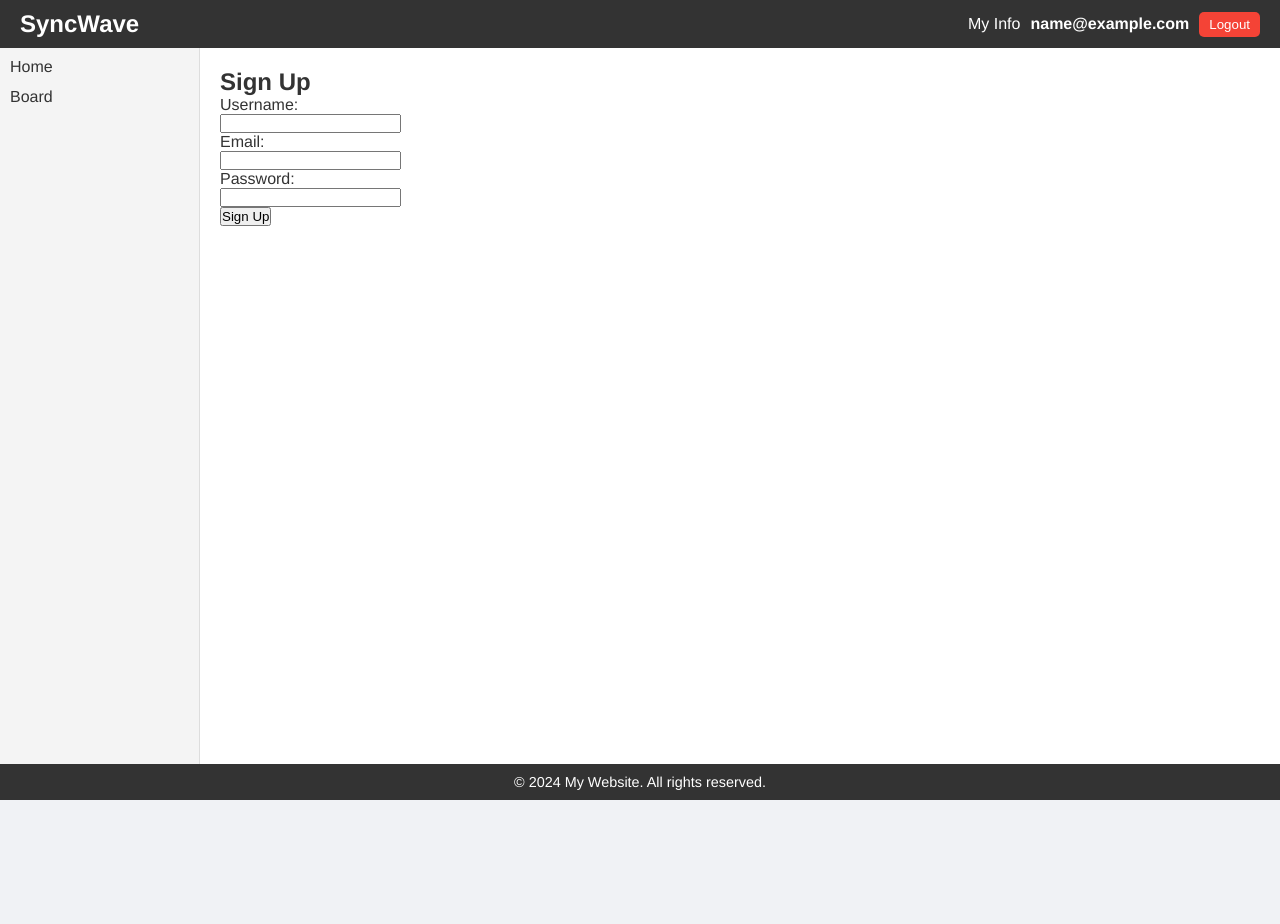
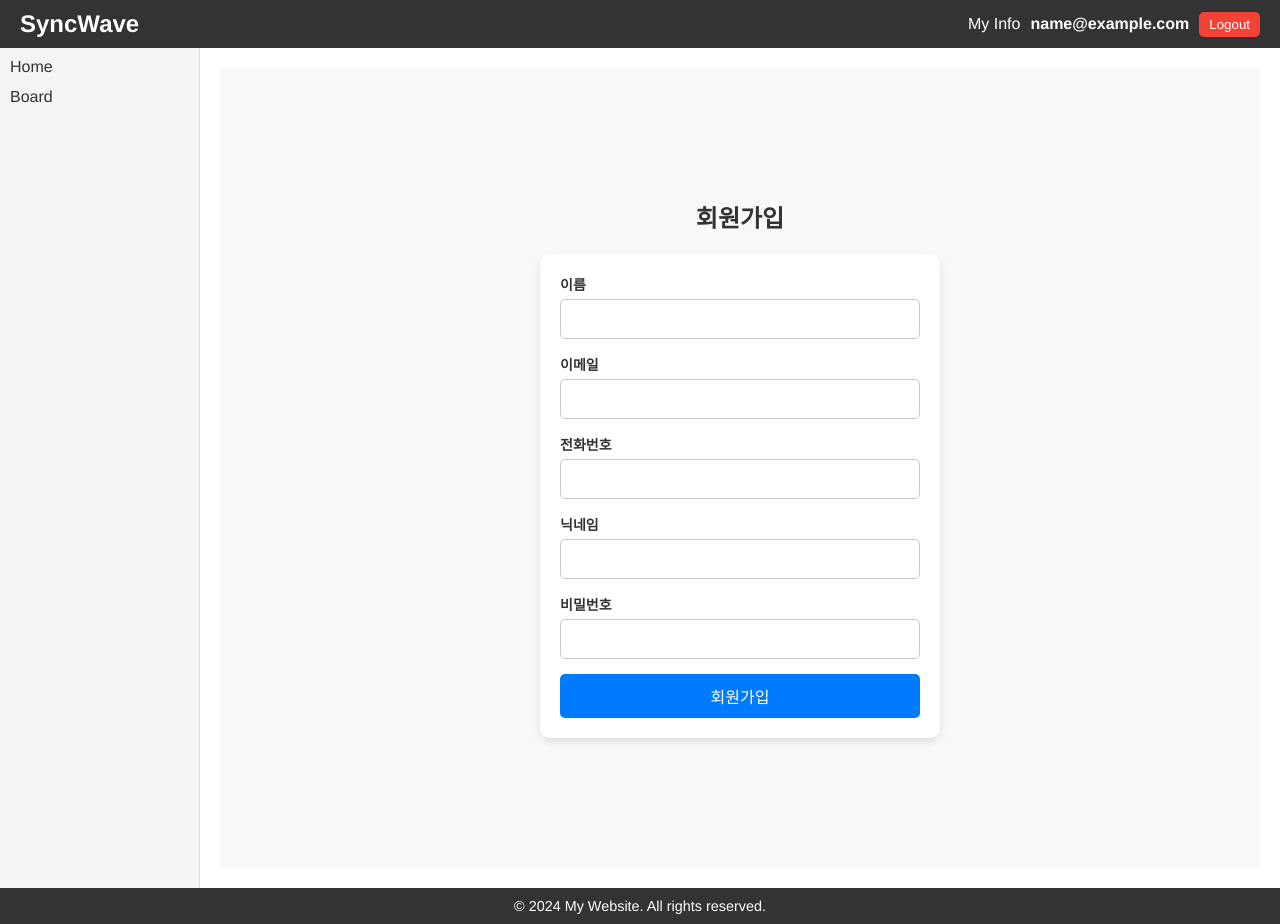
Before and after one commit to jayPark88/sync-wave-fe, a React (Create React App) app: page /signup in a window 1280 px wide. Before the commit the page ends 800 px from the top, so only its background shows below. Built offline with nearby package versions, Linux system fonts and the light colour scheme; no server answers; sample sign-in values are in the browser's storage.

Commit message:
add: 회원 가입 추가 및 로그인 레이아웃 수정

```diff
--- a/src/App.js
+++ b/src/App.js
@@ -30,7 +30,11 @@ const App = () => {
           {isAuthenticated && <Sidebar />}
           <main style={{ flex: 1, padding: "20px" }}>
             <Routes>
-              <Route path="/login" element={<Login setIsAuthenticated={setIsAuthenticated} />} />
+              {/* ✅ 로그인 상태면 /login 접근 시 /로 리디렉트 */}
+              <Route
+                path="/login"
+                element={isAuthenticated ? <Navigate to="/" replace /> : <Login setIsAuthenticated={setIsAuthenticated} />}
+              />
               <Route path="/signup" element={<Signup />} />
 
               {/* 보호된 페이지 */}
--- a/src/pages/Login.js
+++ b/src/pages/Login.js
@@ -21,7 +21,7 @@ const Login = ({ setIsAuthenticated }) => {
       setIsAuthenticated(true);
       navigate("/");
     } catch (error) {
-      setError("Login failed. Please check your credentials.");
+      setError("로그인에 실패했습니다. 아이디와 비밀번호를 확인해주세요.");
       console.error("로그인 실패:", error);
     }
   };
@@ -29,41 +29,41 @@ const Login = ({ setIsAuthenticated }) => {
   return (
     <div className="login-container">
       <div className="login-card">
-        <h2>Login to SyncWave</h2>
-        <p className="login-subtitle">Please enter your credentials to access your account.</p>
+        <h2>SyncWave 로그인</h2>
+        <p className="login-subtitle">계정 정보를 입력하여 로그인하세요.</p>
 
         <form onSubmit={handleSubmit} className="login-form">
           <div className="input-group">
-            <label>Email</label>
+            <label>이메일</label>
             <input
               type="email"
               value={userId}
               onChange={(e) => setUserId(e.target.value)}
-              placeholder="Enter your email"
+              placeholder="이메일을 입력하세요"
               required
             />
           </div>
 
           <div className="input-group">
-            <label>Password</label>
+            <label>비밀번호</label>
             <input
               type="password"
               value={password}
               onChange={(e) => setPassword(e.target.value)}
-              placeholder="Enter your password"
+              placeholder="비밀번호를 입력하세요"
               required
             />
           </div>
 
           {error && <p className="login-error">{error}</p>}
 
-          <button type="submit" className="login-button">Login</button>
+          <button type="submit" className="login-button">로그인</button>
         </form>
 
         <div className="login-links">
-          <a href="/forgot-password">Forgot Password?</a>
+          <a href="/forgot-password">비밀번호를 잊으셨나요?</a>
           <span> | </span>
-          <a href="/signup">Sign Up</a>
+          <a href="/signup">회원가입</a>
         </div>
       </div>
     </div>
--- a/src/pages/Signup.js
+++ b/src/pages/Signup.js
@@ -1,31 +1,52 @@
-import React, { useState } from 'react';
+import React, { useState } from "react";
+import { useNavigate } from "react-router-dom";
+import axios from "../util/axiosInstance";
+import "../styles/Signup.css"; // CSS 파일 추가
 
 const Signup = () => {
-  const [username, setUsername] = useState('');
-  const [email, setEmail] = useState('');
-  const [password, setPassword] = useState('');
+  const [userName, setUserName] = useState("");
+  const [email, setEmail] = useState("");
+  const [phone, setPhone] = useState("");
+  const [nickName, setNickName] = useState("");
+  const [password, setPassword] = useState("");
+  const navigate = useNavigate();
 
-  const handleSubmit = (e) => {
+  const handleSubmit = async (e) => {
     e.preventDefault();
-    // 회원가입 API 호출 또는 로직 구현
-    console.log("Signup submitted:", { username, email, password });
+    try {
+      const response = await axios.post("/v1/user/signUp", {
+        userName,
+        email,
+        phone,
+        nickName,
+        password,
+      });
+
+      if (response.status === 201 || response.status === 200) {
+        alert("회원가입이 완료되었습니다! 로그인 페이지로 이동합니다.");
+        navigate("/login"); // 로그인 페이지로 이동
+      }
+    } catch (error) {
+      console.error("회원가입 오류:", error);
+      alert("회원가입에 실패했습니다. 다시 시도해주세요.");
+    }
   };
 
   return (
-    <div>
-      <h2>Sign Up</h2>
-      <form onSubmit={handleSubmit}>
-        <div>
-          <label>Username:</label><br />
+    <div className="signup-container">
+      <h2 className="signup-title">회원가입</h2>
+      <form onSubmit={handleSubmit} className="signup-form">
+        <div className="form-group">
+          <label>이름</label>
           <input
             type="text"
-            value={username}
-            onChange={(e) => setUsername(e.target.value)}
+            value={userName}
+            onChange={(e) => setUserName(e.target.value)}
             required
           />
         </div>
-        <div>
-          <label>Email:</label><br />
+        <div className="form-group">
+          <label>이메일</label>
           <input
             type="email"
             value={email}
@@ -33,8 +54,26 @@ const Signup = () => {
             required
           />
         </div>
-        <div>
-          <label>Password:</label><br />
+        <div className="form-group">
+          <label>전화번호</label>
+          <input
+            type="tel"
+            value={phone}
+            onChange={(e) => setPhone(e.target.value)}
+            required
+          />
+        </div>
+        <div className="form-group">
+          <label>닉네임</label>
+          <input
+            type="text"
+            value={nickName}
+            onChange={(e) => setNickName(e.target.value)}
+            required
+          />
+        </div>
+        <div className="form-group">
+          <label>비밀번호</label>
           <input
             type="password"
             value={password}
@@ -42,7 +81,7 @@ const Signup = () => {
             required
           />
         </div>
-        <button type="submit">Sign Up</button>
+        <button type="submit" className="signup-btn">회원가입</button>
       </form>
     </div>
   );
--- /dev/null
+++ b/src/styles/Global.css
@@ -0,0 +1,90 @@
+/* Global Styles - 모든 페이지에 적용될 기본 스타일 */
+body {
+    font-family: 'Inter', sans-serif;
+    background-color: #f4f7f6;
+    margin: 0;
+    padding: 0;
+    color: #333;
+  }
+
+  /* 공통 레이아웃 정리 */
+  .app-container {
+    display: flex;
+    flex-direction: column;
+    min-height: 100vh;
+  }
+
+  main {
+    flex: 1;
+    padding: 20px;
+    display: flex;
+    justify-content: center;
+    align-items: center;
+  }
+
+  /* 공통 카드 스타일 */
+  .card {
+    background: white;
+    padding: 30px;
+    border-radius: 10px;
+    box-shadow: 0 4px 10px rgba(0, 0, 0, 0.1);
+    text-align: center;
+    width: 100%;
+    max-width: 400px;
+  }
+
+  /* 입력 필드 공통 스타일 */
+  .input-group {
+    margin-bottom: 15px;
+    text-align: left;
+  }
+
+  .input-group label {
+    display: block;
+    font-size: 14px;
+    font-weight: bold;
+    margin-bottom: 5px;
+    color: #333;
+  }
+
+  .input-group input {
+    width: 100%;
+    padding: 10px;
+    border: 1px solid #ccc;
+    border-radius: 5px;
+    font-size: 16px;
+    transition: all 0.3s;
+  }
+
+  .input-group input:focus {
+    border-color: #007bff;
+    outline: none;
+    box-shadow: 0 0 5px rgba(0, 123, 255, 0.5);
+  }
+
+  /* 버튼 공통 스타일 */
+  .button {
+    width: 100%;
+    background: #007bff;
+    color: white;
+    padding: 12px;
+    border: none;
+    border-radius: 5px;
+    font-size: 16px;
+    cursor: pointer;
+    transition: background 0.3s;
+  }
+
+  .button:hover {
+    background: #0056b3;
+  }
+
+  /* 반응형 디자인 */
+  @media (max-width: 768px) {
+    main {
+      padding: 10px;
+    }
+    .card {
+      padding: 20px;
+    }
+  }
--- /dev/null
+++ b/src/styles/Signup.css
@@ -0,0 +1,59 @@
+/* styles/Signup.css */
+.signup-container {
+    display: flex;
+    flex-direction: column;
+    align-items: center;
+    justify-content: center;
+    height: 100vh;
+    background-color: #f9f9f9;
+  }
+
+  .signup-title {
+    font-size: 24px;
+    font-weight: bold;
+    margin-bottom: 20px;
+  }
+
+  .signup-form {
+    background: white;
+    padding: 20px;
+    border-radius: 10px;
+    box-shadow: 0px 4px 10px rgba(0, 0, 0, 0.1);
+    width: 100%;
+    max-width: 400px;
+  }
+
+  .form-group {
+    margin-bottom: 15px;
+  }
+
+  .form-group label {
+    display: block;
+    font-size: 14px;
+    margin-bottom: 5px;
+    font-weight: bold;
+  }
+
+  .form-group input {
+    width: 100%;
+    padding: 10px;
+    font-size: 16px;
+    border: 1px solid #ccc;
+    border-radius: 5px;
+  }
+
+  .signup-btn {
+    width: 100%;
+    background-color: #007bff;
+    color: white;
+    padding: 10px;
+    font-size: 16px;
+    border: none;
+    border-radius: 5px;
+    cursor: pointer;
+    transition: 0.3s ease;
+  }
+
+  .signup-btn:hover {
+    background-color: #0056b3;
+  }
```
Also changed, not shown: src/styles/Board.css (added, +41 -0 lines), src/styles/MyInfo.css (added, +62 -0 lines).
